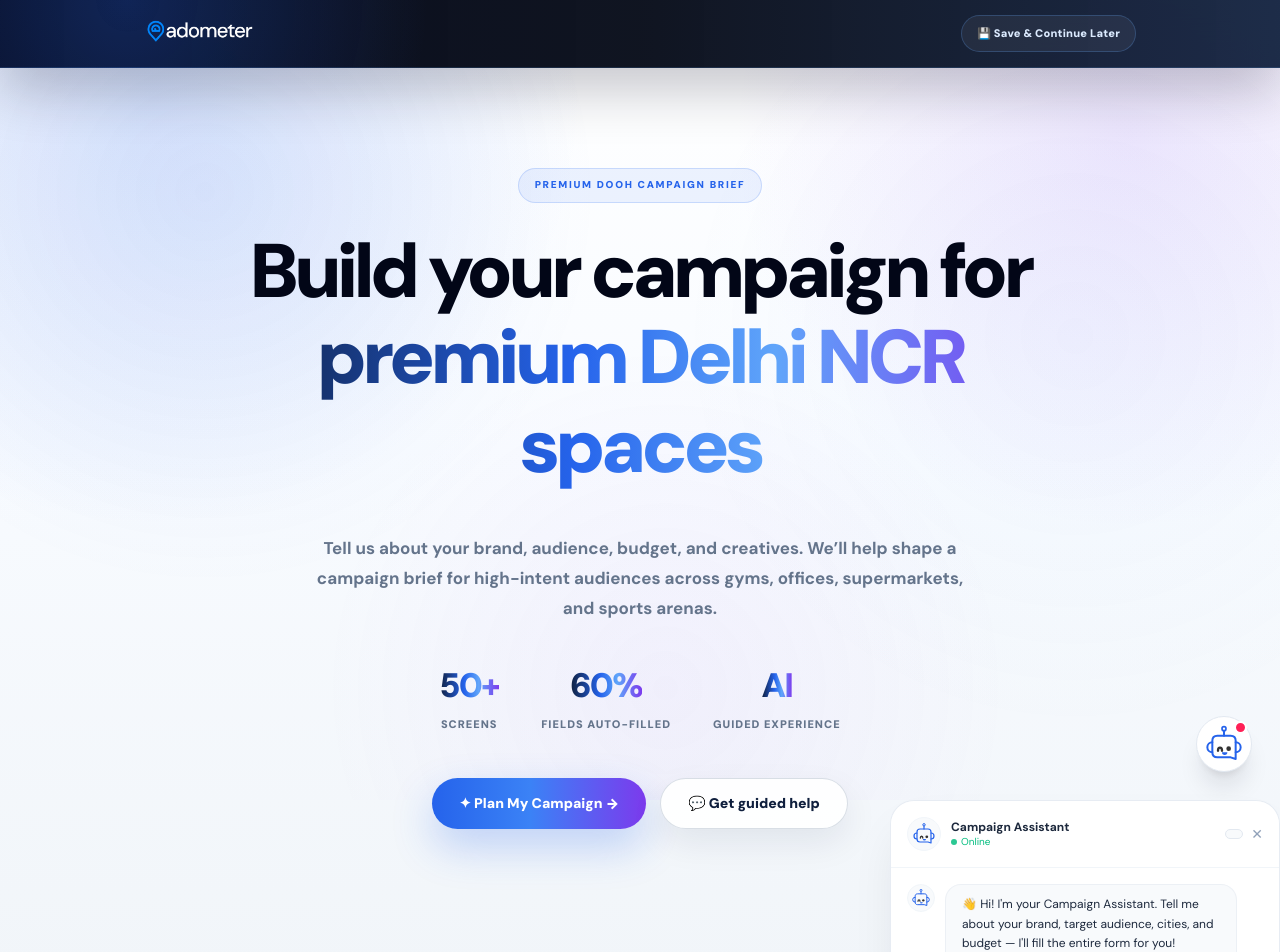
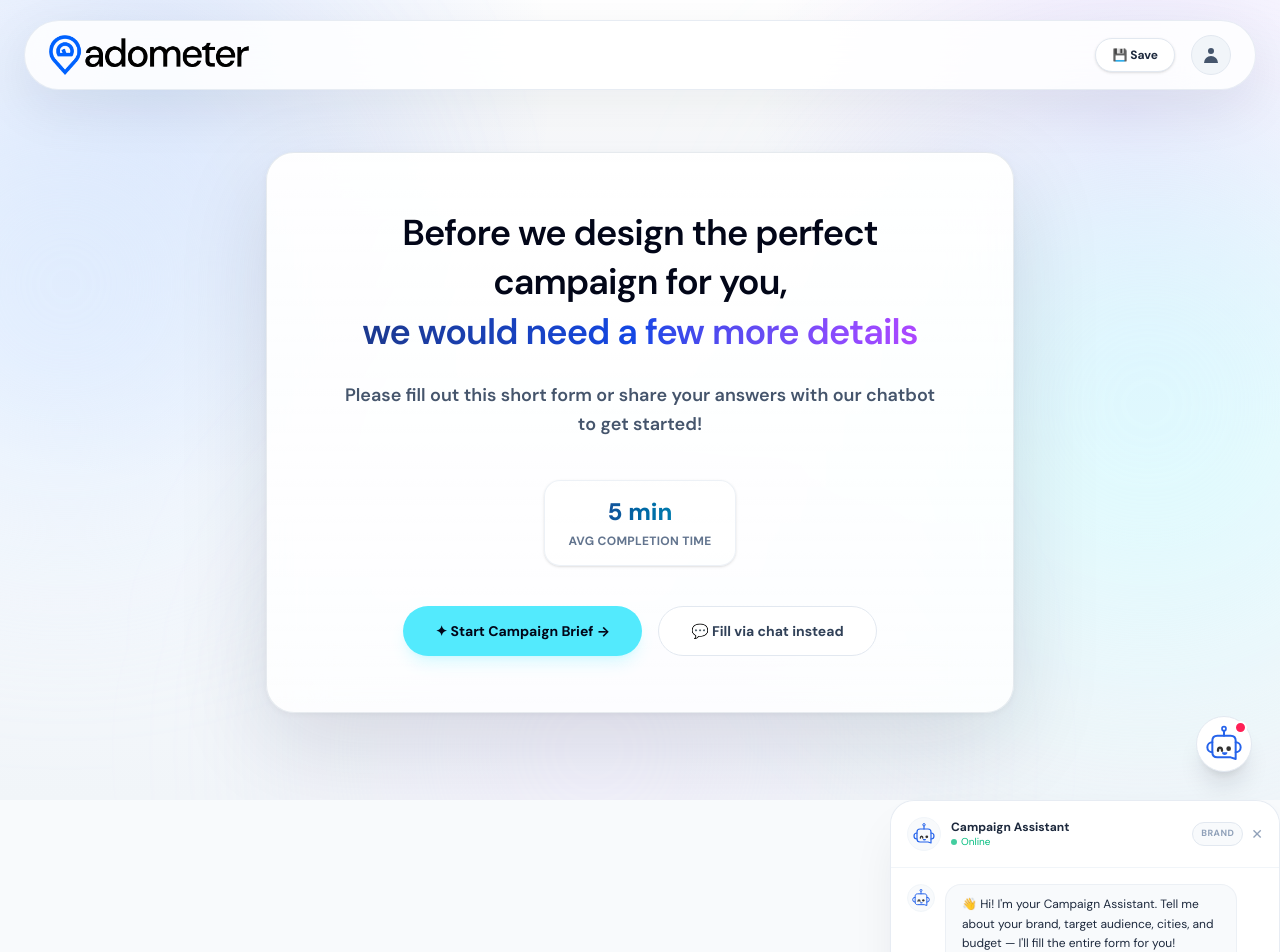
Before and after one commit to Shubhk02/AdForm, a React (Vite) app: page / in a window 1280 px wide. Shown: the top 952 px of the page. After the commit the page ends 800 px from the top, so only its background shows below. Built offline with nearby package versions, Linux system fonts and the light colour scheme.

Commit message:
feat: Finalize navbar design, dynamic logos, and landing page layout

```diff
--- a/src/App.jsx
+++ b/src/App.jsx
@@ -1,6 +1,4 @@
 import React, { useState, useEffect } from 'react';
-import './App.css';
-
 import CardProgressBar from './components/CardProgressBar';
 import Step1Brand from './components/Step1Brand';
 import Step2Product from './components/Step2Product';
@@ -11,7 +9,8 @@ import ChatbotWidget from './components/ChatbotWidget';
 import ConfirmationPage from './components/ConfirmationPage';
 import { db } from './firebase';
 import { doc, setDoc, getDoc } from 'firebase/firestore';
-import adometerLogo from './assets/logo.png';
+import adometerLogoWhite from './assets/adometer-logo.png';
+import adometerLogoBlack from './assets/adometer-logo-black.png';
 
 // Helper to generate Session ID
 const generateId = () => {
@@ -40,7 +39,7 @@ const isValidUrl = (str) => {
 const defaultState = {
   brand: { name: '', url: '', industries: [], description: '', isScraped: false },
   products: { list: [], selected: [], offer: { hasOffer: false, description: '', isScraped: false }, isScraped: false },
-  audience: { personas: [], ageRange: [25, 44], lifestyleContext: '' },
+  audience: { productAudiences: { 'All Products': { personas: [], customPersonas: [], ageRange: [25, 44], lifestyleContext: '' } } },
   geography: { cities: [], specificAreas: '', budgetRange: '', goLiveDate: '', creativesStatus: '' },
   sessionId: generateId()
 };
@@ -227,47 +226,37 @@ export default function App() {
     }
   };
 
-  const togglePersona = (pId) => {
-    const current = state.audience.personas;
-    const newPersonas = current.includes(pId)
-      ? current.filter((p) => p !== pId)
-      : [...current, pId];
+  const updateProductAudience = (productNames, field, value) => {
+    const products = Array.isArray(productNames) ? productNames : [productNames];
 
-    // Calculate dynamic age presets based on persona selection
-    const PERSONA_AGE_MAP = {
-      'Young professionals': [22, 35],
-      'Students': [18, 25],
-      'Fitness enthusiasts': [18, 45],
-      'Parents': [28, 50],
-      'HNI / affluent consumers': [35, 65],
-      'General audience': [18, 65]
+    setState((prevState) => {
+      const currentAudiences = { ...prevState.audience.productAudiences };
+
+      products.forEach((productName) => {
+        const currentData = currentAudiences[productName] || { personas: [], customPersonas: [], ageRange: [25, 44], lifestyleContext: '' };
+
+        let newValue = value;
+        if (typeof value === 'function') {
+          newValue = value(currentData[field]);
+        }
+
+        currentAudiences[productName] = {
+          ...currentData,
+          [field]: newValue
         };
-
-    let minAge = 65;
-    let maxAge = 18;
-
-    newPersonas.forEach((p) => {
-      const range = PERSONA_AGE_MAP[p];
-      if (range) {
-        if (range[0] < minAge) minAge = range[0];
-        if (range[1] > maxAge) maxAge = range[1];
-      }
       });
 
-    const calculatedRange = newPersonas.length > 0 ? [minAge, maxAge] : state.audience.ageRange;
-
-    const newState = {
-      ...state,
+      return {
+        ...prevState,
         audience: {
-        ...state.audience,
-        personas: newPersonas,
-        ageRange: calculatedRange
+          ...prevState.audience,
+          productAudiences: currentAudiences
         }
       };
-    saveState(newState);
+    });
 
-    if (errors.personas) {
-      setErrors((prev) => ({ ...prev, personas: '' }));
+    if (errors.productAudiences) {
+      setErrors((prev) => ({ ...prev, productAudiences: '' }));
     }
   };
 
@@ -286,34 +275,74 @@ export default function App() {
   const fetchGeminiScrapeData = async (urlVal, apiKey) => {
     let webText = '';
 
-    // Try CORS proxies in parallel to get html fast
-    try {
-      const fetchWithProxy = async (proxyUrl, extractFn) => {
-        const proxyRes = await fetch(proxyUrl, { signal: AbortSignal.timeout(2500) });
-        if (!proxyRes.ok) throw new Error('Proxy failed');
-        const text = await extractFn(proxyRes);
-        const doc = new DOMParser().parseFromString(text, 'text/html');
-        doc.querySelectorAll('script, style, noscript, svg, iframe, header, footer, nav').forEach((el) => el.remove());
-        const content = (doc.body.textContent || doc.body.innerText || '').replace(/\s+/g, ' ').trim().slice(0, 6000);
-        if (!content) throw new Error('No content extracted');
-        return content;
+    // Helper: extract clean text from HTML string
+    const extractText = (html) => {
+      const doc = new DOMParser().parseFromString(html, 'text/html');
+      doc.querySelectorAll('script, style, noscript, svg, iframe, header, footer, nav, aside').forEach((el) => el.remove());
+      return (doc.body?.textContent || '').replace(/\s+/g, ' ').trim().slice(0, 7000);
     };
 
-      webText = await Promise.any([
-        fetchWithProxy(`https://corsproxy.io/?url=${encodeURIComponent(urlVal)}`, res => res.text()),
-        fetchWithProxy(`https://api.allorigins.win/get?url=${encodeURIComponent(urlVal)}`, async res => (await res.json()).contents)
-      ]);
-    } catch (err) {
-      console.warn('Scraping proxies failed or timed out, using URL alone.', err);
+    // CORS proxy list — tried sequentially with fallback
+    const proxies = [
+      {
+        url: `https://corsproxy.io/?url=${encodeURIComponent(urlVal)}`,
+        extract: async (res) => extractText(await res.text())
+      },
+      {
+        url: `https://api.allorigins.win/get?url=${encodeURIComponent(urlVal)}`,
+        extract: async (res) => extractText((await res.json()).contents || '')
+      },
+      {
+        url: `https://thingproxy.freeboard.io/fetch/${encodeURIComponent(urlVal)}`,
+        extract: async (res) => extractText(await res.text())
+      },
+      {
+        url: `https://api.codetabs.com/v1/proxy?quest=${encodeURIComponent(urlVal)}`,
+        extract: async (res) => extractText(await res.text())
+      }
+    ];
+
+    // Try first two in parallel, then fall back sequentially to the rest
+    try {
+      webText = await Promise.any(
+        proxies.slice(0, 2).map(async ({ url, extract }) => {
+          const res = await fetch(url, { signal: AbortSignal.timeout(5000) });
+          if (!res.ok) throw new Error('Proxy failed');
+          const text = await extract(res);
+          if (!text || text.length < 50) throw new Error('No useful content');
+          return text;
+        })
+      );
+    } catch (_) {
+      // Sequential fallback through remaining proxies
+      for (const { url, extract } of proxies.slice(2)) {
+        try {
+          const res = await fetch(url, { signal: AbortSignal.timeout(6000) });
+          if (!res.ok) continue;
+          const text = await extract(res);
+          if (text && text.length >= 50) {
+            webText = text;
+            break;
+          }
+        } catch (_) {
+          continue;
+        }
+      }
     }
 
-    const prompt = `You are an expert campaign onboarding assistant. Analyze the website URL: "${urlVal}" and its raw text content:
+    if (!webText) {
+      console.warn('All scraping proxies failed — using URL/domain only for AI inference.');
+    }
+
+    const prompt = `You are an expert campaign onboarding assistant. The user provided the following website URL or brand name: "${urlVal}".
+If you can, search the web to find the official website URL for this brand. Analyze its content:
 ---
-${webText || "No text could be extracted. Please infer brand details based purely on the domain name."}
+${webText || "No text could be extracted. Please infer brand details based purely on the brand name/URL provided."}
 ---
 
 Extract details and return ONLY a valid JSON object matching the following structure. Do NOT include markdown code blocks (like \`\`\`json):
 {
+  "brandUrl": "The exact official website URL (e.g. https://brand.com)",
   "brandName": "Official name of the brand",
   "description": "Short description of what they do or sell (must be under 160 characters)",
   "industries": ["Strictly select ONLY the most relevant industry categories (usually 1, maximum 2) from this list that directly describe the brand: F&B, Health & Wellness, Fashion, Beauty, Finance, EdTech, Retail, SaaS / Tech. Do not select multiple unrelated industries."],
@@ -335,12 +364,14 @@ Extract details and return ONLY a valid JSON object matching the following struc
         generationConfig: {
           responseMimeType: 'application/json'
         }
-      })
+      }),
+      signal: AbortSignal.timeout(20000)
     });
 
-    if (!res.ok) throw new Error('Gemini API call failed');
+    if (!res.ok) throw new Error('Gemini API call failed: ' + res.status);
     const json = await res.json();
-    const resultText = json.candidates[0].content.parts[0].text;
+    const resultText = json.candidates?.[0]?.content?.parts?.[0]?.text;
+    if (!resultText) throw new Error('Empty Gemini response');
     return JSON.parse(resultText);
   };
 
@@ -348,13 +379,12 @@ Extract details and return ONLY a valid JSON object matching the following struc
   const triggerScrape = async () => {
     let urlVal = state.brand.url.trim();
     if (!urlVal) return;
+
+    // Attempt normalization but don't force it to be a valid URL if it's just a keyword
+    if (isValidUrl(urlVal) || urlVal.includes('.')) {
       urlVal = normalizeUrl(urlVal);
+    }
     updateBrandField('url', urlVal);
-
-    if (!isValidUrl(urlVal)) {
-      setErrors((prev) => ({ ...prev, url: 'Please enter a valid URL (e.g. example.com)' }));
-      return;
-    }
 
     if (urlVal !== lastScrapedUrl) {
       resetScrapedData(urlVal);
@@ -401,15 +431,17 @@ Extract details and return ONLY a valid JSON object matching the following struc
       }
 
       // 3. Apply scraper outcomes
+      const finalUrl = data.brandUrl || (isValidUrl(urlVal) ? urlVal : `https://${urlVal.replace(/\s+/g, '').toLowerCase()}.com`);
+
       const newState = {
         ...state,
         brand: {
           ...state.brand,
-          name: data.brandName || '',
+          name: data.brandName || urlVal,
           description: data.description || '',
           industries: data.industries || [],
           isScraped: true,
-          url: urlVal
+          url: finalUrl
         },
         products: {
           ...state.products,
@@ -448,9 +480,13 @@ Extract details and return ONLY a valid JSON object matching the following struc
     }
   };
 
-  const generateMockScrapeData = (url) => {
-    const domain = new URL(url).hostname.replace('www.', '');
-    const brandName = domain.split('.')[0];
+  const generateMockScrapeData = (input) => {
+    let domain = input.toLowerCase().replace(/\s+/g, '');
+    try {
+      if (isValidUrl(input)) domain = new URL(input).hostname.replace('www.', '');
+    } catch (_) {}
+
+    const brandName = domain.split('.')[0] || input;
     const capitalize = (s) => s.charAt(0).toUpperCase() + s.slice(1);
     const name = capitalize(brandName);
 
@@ -464,7 +500,7 @@ Extract details and return ONLY a valid JSON object matching the following struc
     ];
     let activeOffers = [{ text: 'Get a 14-day free trial on any premium plan — no credit card required', cta: 'Start Free Trial' }];
 
-    if (/health|fit|gym|wellness|yoga|diet|nutri|supplement|active|sport|med|doctor|clinic/i.test(lowerDomain)) {
+    if (/health|fit|gym|wellness|yoga|diet|nutri|supplement|active|sport|med|doctor|clinic|muscle|blaze/i.test(lowerDomain)) {
       industry = 'Health & Wellness';
       description = `${name} offers premium quality health and wellness products designed to elevate your everyday physical performance and mental well-being.`;
       products = [
@@ -553,7 +589,23 @@ Extract details and return ONLY a valid JSON object matching the following struc
     }
 
     if (step === 3) {
-      if (!state.audience.personas.length) newErrors.personas = 'Select at least one audience persona';
+      // Validate that either 'All Products' has personas, or all selected products have their own audiences configured.
+      const audiences = state.audience.productAudiences;
+      const allSelectedProducts = state.products.selected;
+
+      let isValid = false;
+
+      const hasPersonas = (data) => data && (data.personas.length > 0 || data.customPersonas.length > 0);
+
+      if (hasPersonas(audiences['All Products'])) {
+        isValid = true;
+      } else if (allSelectedProducts.length > 0 && allSelectedProducts.every(p => hasPersonas(audiences[p]))) {
+        isValid = true;
+      }
+
+      if (!isValid) {
+        newErrors.productAudiences = 'Select at least one persona in "All Products", or configure personas for each selected product.';
+      }
     }
 
     if (step === 4) {
@@ -624,13 +676,16 @@ Extract details and return ONLY a valid JSON object matching the following struc
     });
   };
 
-  // Apply suggested chatbot updates
+  // Apply suggested chatbot updates — deep clone first to avoid nested mutation
   const applySuggestedUpdates = (updates) => {
-    let newState = { ...state };
+    let newState = JSON.parse(JSON.stringify(state));
     Object.entries(updates).forEach(([key, val]) => {
       const parts = key.split('.');
       let obj = newState;
       for (let i = 0; i < parts.length - 1; i++) {
+        if (obj[parts[i]] === undefined || obj[parts[i]] === null) {
+          obj[parts[i]] = {};
+        }
         obj = obj[parts[i]];
       }
       obj[parts[parts.length - 1]] = val;
@@ -638,19 +693,27 @@ Extract details and return ONLY a valid JSON object matching the following struc
     saveState(newState);
   };
 
+  // Determine dynamic navbar theme
+  const isNavbarDark = false; // Change this to toggle navbar theme
+
   return (
-    <div className="adometer-form-page form-shell-bg">
+    <div className="relative min-h-screen z-10 overflow-hidden">
+      {/* Blurred background blobs inspired by Adometer problem section */}
+      <div className="pointer-events-none fixed inset-0 z-[-1] overflow-hidden">
+        <div className="absolute left-[-12%] top-[8%] h-[440px] w-[440px] rounded-full bg-blue-100/70 blur-[120px]" />
+        <div className="absolute right-[-10%] top-[18%] h-[520px] w-[520px] rounded-full bg-cyan-100/60 blur-[130px]" />
+        <div className="absolute left-[30%] bottom-[-20%] h-[420px] w-[420px] rounded-full bg-purple-100/40 blur-[130px]" />
+      </div>
       {/* Toast notifications */}
-      <div className="adometer-toast-wrap">
+      <div className="fixed top-[76px] right-5 z-[500] flex flex-col gap-2 pointer-events-none">
         {toasts.map((t) => (
           <div
             key={t.id}
-            className={`adometer-toast ${
-              t.type === 'success'
-                ? 'adometer-toast-success'
+            className={`px-4 py-3 border rounded-xl text-xs font-semibold shadow-lg backdrop-blur-md transition-all duration-300 pointer-events-auto flex items-center gap-2 ${t.type === 'success'
+              ? 'bg-emerald-50/90 border-emerald-200 text-emerald-600'
               : t.type === 'error'
-                  ? 'adometer-toast-error'
-                  : 'adometer-toast-info'
+                ? 'bg-red-50/90 border-red-200 text-red-600'
+                : 'bg-white/95 border-slate-200 text-blue-600'
               }`}
           >
             <span>{t.msg}</span>
@@ -658,65 +721,64 @@ Extract details and return ONLY a valid JSON object matching the following struc
         ))}
       </div>
 
-      <header className="adometer-form-header">
-        <div className="adometer-form-header-inner">
-          <div className="flex items-center gap-2">
-          <img src={adometerLogo} alt="Adometer" className="adometer-logo" />
+      <header className="fixed left-0 top-0 z-[999] w-full px-3 pt-3 sm:px-4 md:px-6 md:pt-5 pointer-events-none">
+        <nav className={`relative mx-auto flex w-full max-w-7xl items-center justify-between rounded-full px-4 py-2.5 backdrop-blur-2xl transition-all duration-300 sm:px-5 md:px-6 md:py-3.5 pointer-events-auto shadow-[0_18px_55px_rgba(15,23,42,0.08)] ${isNavbarDark ? 'border border-white/10 bg-slate-950/65 text-white' : 'border border-slate-200/80 bg-white/85 text-slate-950'}`}>
+          {/* Logo */}
+          <div className="flex min-w-0 shrink-0 items-center cursor-pointer">
+            <img src={isNavbarDark ? adometerLogoWhite : adometerLogoBlack} alt="Adometer" className="h-7 w-auto object-contain sm:h-8 md:h-10" />
           </div>
+
+          {/* Right buttons */}
+          <div className="flex shrink-0 items-center gap-4">
             {!isSubmitted && (
               <button
                 onClick={saveAndContinue}
-              className="adometer-save-btn"
+                className={`hidden rounded-full px-4 py-2 text-xs font-bold transition-all duration-300 hover:-translate-y-0.5 border shadow-sm cursor-pointer sm:inline-flex ${isNavbarDark ? 'border-white/20 bg-white/10 text-white hover:bg-white/20' : 'border-slate-200 bg-white text-slate-800 hover:border-slate-300 hover:bg-slate-50'}`}
               >
-              💾 Save &amp; Continue Later
+                💾 Save
               </button>
             )}
+
+            {/* Profile Icon */}
+            <div className={`w-9 h-9 sm:w-10 sm:h-10 rounded-full flex items-center justify-center cursor-pointer border transition-colors ${isNavbarDark ? 'bg-white/10 border-white/20 text-white hover:bg-white/20' : 'bg-slate-100 border-slate-200 text-slate-600 hover:bg-slate-200'}`}>
+              <svg xmlns="http://www.w3.org/2000/svg" className="h-5 w-5" viewBox="0 0 20 20" fill="currentColor">
+                <path fillRule="evenodd" d="M10 9a3 3 0 100-6 3 3 0 000 6zm-7 9a7 7 0 1114 0H3z" clipRule="evenodd" />
+              </svg>
             </div>
+          </div>
+        </nav>
       </header>
 
       {/* Main Container */}
-      <main className="adometer-main">
+      <main className={`max-w-[780px] mx-auto px-4 w-full ${showWelcome ? 'h-screen flex items-center justify-center pt-16 pb-0' : 'pt-28 pb-12'}`}>
         {showWelcome ? (
-          <section className="adometer-welcome animate-fadeIn">
-            <div className="adometer-eyebrow">
-              Premium DOOH Campaign Brief
-            </div>
-
-            <h1 className="adometer-welcome-title">
-              Build your campaign for <br />
-              <span className="adometer-gradient-text">
-                premium Delhi NCR spaces
+          <section className="glass-panel glass-panel-hover rounded-[1.75rem] p-10 md:p-14 text-center max-w-[850px] w-full animate-fadeIn relative z-10">
+            <h1 className="text-3xl sm:text-4xl font-semibold tracking-tight text-slate-950 leading-snug mb-6 max-w-[720px] mx-auto">
+              Before we design the perfect campaign for you, <br />
+              <span className="bg-gradient-to-r from-blue-900 via-blue-700 to-purple-500 bg-clip-text text-transparent">
+                we would need a few more details
               </span>
             </h1>
-
-            <p className="adometer-welcome-subtitle">
-              Tell us about your brand, audience, budget, and creatives. We’ll help shape a campaign brief for high-intent audiences across gyms, offices, supermarkets, and sports arenas.
+            <p className="text-base sm:text-lg text-slate-600 font-semibold max-w-[600px] leading-relaxed mb-10 mx-auto">
+              Please fill out this short form or share your answers with our chatbot to get started!
             </p>
 
-            <div className="adometer-stats">
-              <div className="text-center">
-              <div className="adometer-stat-value adometer-gradient-text">50+</div>
-              <div className="adometer-stat-label">Screens</div>
-              </div>
-              <div className="text-center">
-                <div className="adometer-stat-value adometer-gradient-text">60%</div>
-                <div className="adometer-stat-label">Fields auto-filled</div>
-              </div>
-              <div className="text-center">
-                <div className="adometer-stat-value adometer-gradient-text">AI</div>
-                <div className="adometer-stat-label">Guided experience</div>
+            <div className="flex gap-10 flex-wrap justify-center mb-10">
+              <div className="text-center px-6 py-4 bg-white/50 rounded-2xl border border-slate-200/60 shadow-sm inline-block">
+                <div className="text-2xl font-extrabold bg-gradient-to-r from-blue-900 to-cyan-600 bg-clip-text text-transparent">5 min</div>
+                <div className="text-xs font-bold text-slate-500 mt-1 uppercase tracking-wide">Avg completion time</div>
               </div>
             </div>
 
-            <div className="adometer-actions">
+            <div className="flex flex-wrap gap-4 justify-center">
               <button
                 onClick={() => {
                   setShowWelcome(false);
                   setState(defaultState); // Starts with completely empty form
                 }}
-                className="adometer-primary-btn"
+                className="px-8 py-3.5 bg-cyan-300 text-slate-950 font-bold rounded-full shadow-lg shadow-cyan-300/20 hover:bg-purple-200 transition-colors cursor-pointer text-sm"
               >
-                ✦ Plan My Campaign →
+                ✦ Start Campaign Brief →
               </button>
               <button
                 onClick={() => {
@@ -724,18 +786,18 @@ Extract details and return ONLY a valid JSON object matching the following struc
                   setState(defaultState); // Starts with completely empty form
                   setChatOpen(true);
                 }}
-                className="adometer-secondary-btn"
+                className="px-8 py-3.5 bg-white border border-slate-200 text-slate-700 font-bold rounded-full hover:bg-slate-50 hover:border-slate-300 transition-colors text-sm cursor-pointer"
               >
-                💬 Get guided help
+                💬 Fill via chat instead
               </button>
             </div>
           </section>
         ) : isSubmitted ? (
-          <div className="glass-panel adometer-form-card">
+          <div className="glass-panel rounded-3xl p-8">
             <ConfirmationPage briefId={briefId} />
           </div>
         ) : (
-          <div className="glass-panel glass-panel-hover adometer-form-card">
+          <div className="glass-panel glass-panel-hover rounded-3xl p-8 transition-shadow duration-300 relative overflow-hidden">
             <CardProgressBar
               currentStep={currentStep}
               stepsCount={5}
@@ -769,8 +831,8 @@ Extract details and return ONLY a valid JSON object matching the following struc
               {currentStep === 3 && (
                 <Step3Audience
                   audience={state.audience}
-                  updateAudienceField={updateAudienceField}
-                  togglePersona={togglePersona}
+                  products={state.products.selected}
+                  updateProductAudience={updateProductAudience}
                   errors={errors}
                 />
               )}
@@ -796,19 +858,19 @@ Extract details and return ONLY a valid JSON object matching the following struc
 
             {/* Bottom Nav Row */}
             {currentStep < 5 && (
-              <div className="adometer-bottom-nav">
+              <div className="flex justify-between items-center mt-9 pt-6 border-t border-slate-200/60">
                 <button
                   type="button"
                   onClick={handleBack}
                   disabled={currentStep === 1}
-                  className="adometer-secondary-btn adometer-back-btn"
+                  className="px-5 py-2.5 bg-white border border-slate-200 text-xs font-semibold text-slate-600 rounded-xl hover:border-blue-600 hover:text-blue-600 disabled:opacity-50 transition-all cursor-pointer"
                 >
                   ← Back
                 </button>
                 <button
                   type="button"
                   onClick={handleNext}
-                  className="adometer-primary-btn adometer-next-btn"
+                  className="px-6 py-2.5 bg-gradient-to-r from-blue-900 to-blue-600 text-white border-none text-xs font-bold rounded-xl hover:shadow-md hover:shadow-blue-500/10 cursor-pointer transition-all"
                 >
                   Continue →
                 </button>
@@ -826,6 +888,10 @@ Extract details and return ONLY a valid JSON object matching the following struc
           state={state}
           applySuggestedUpdates={applySuggestedUpdates}
           addToast={addToast}
+          currentStep={currentStep}
+          setCurrentStep={setCurrentStep}
+          triggerScrape={triggerScrape}
+          setShowWelcome={setShowWelcome}
         />
       )}
     </div>
```
Also changed, not shown: src/assets/adometer-logo-black.png (added), src/assets/adometer-logo.png (added). Lines whose indentation alone changed are shown as unchanged.
